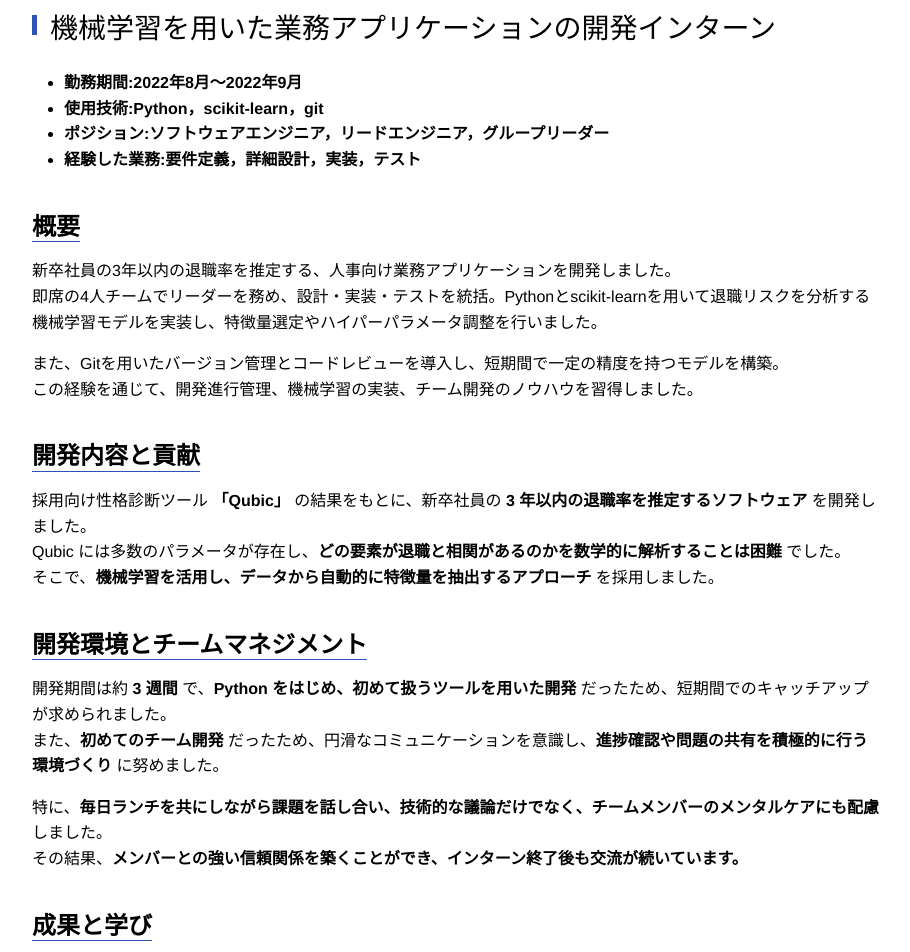
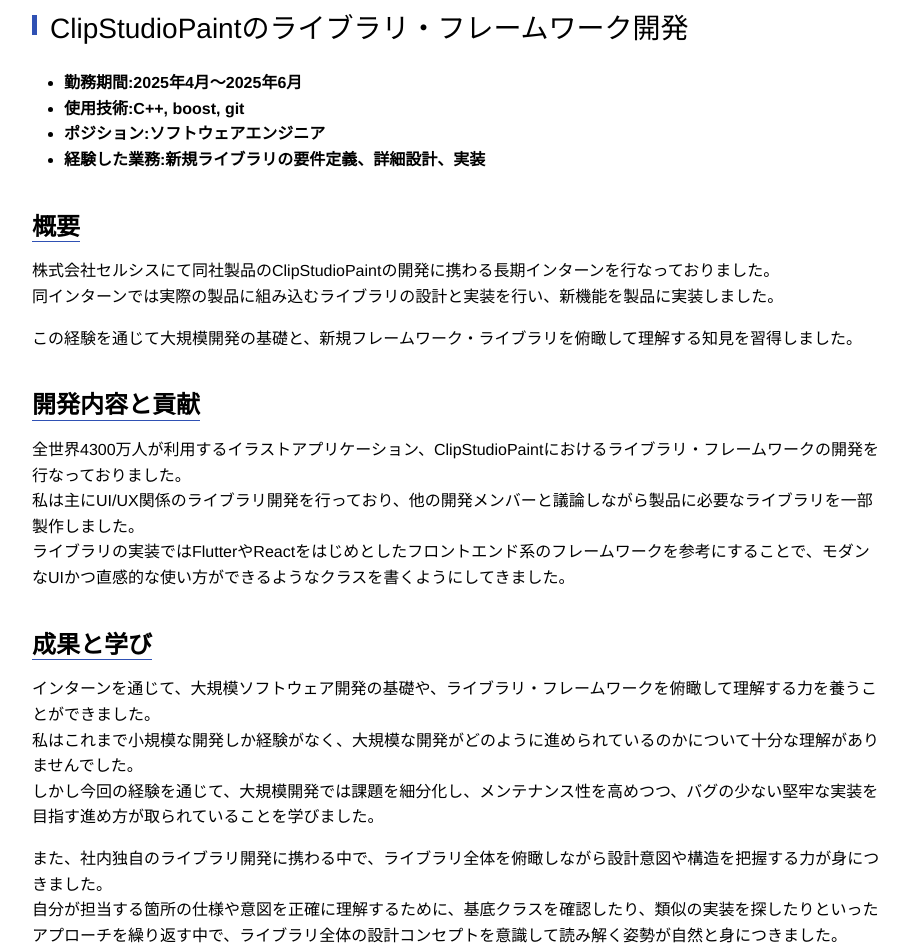
Before and after one commit to NANOBANA-SUB/portfolio, a plain HTML site: page index.html in a window 1280 px wide. Shown: the part 8240-9192 px from the top of the page, without its empty margins (183-1093 px from the left). Drawn offline with nearby package versions, Linux system fonts and the light colour scheme.

Commit message:
セルシスにおけるインターン情報を追加

```diff
--- a/index.html
+++ b/index.html
@@ -3,7 +3,7 @@
       <meta charset="utf-8">
       <meta name="viewport" content="width=device-width, initial-scale=1.0">
 
-      <link rel="stylesheet" href="file:///c:\Users\user\.vscode\extensions\shd101wyy.markdown-preview-enhanced-0.8.15\crossnote\dependencies\katex\katex.min.css">
+      <link rel="stylesheet" href="file:////Users/ishikawayuuya/.vscode/extensions/shd101wyy.markdown-preview-enhanced-0.8.18/crossnote/dependencies/katex/katex.min.css">
 
 
 
@@ -394,6 +394,27 @@
 <p>また、将来的にさまざまなモデルをロードできるようにするため、各モデル専用のクラスを作成する前に、共通のインターフェースを設計したいと考えています。</p>
 <h2 id="過去のアルバイトインターン経験">過去のアルバイト(インターン)経験 </h2>
 <p>今まで経験した中から一部を抜粋して紹介します。</p>
+<h2 id="clipstudiopaintのライブラリフレームワーク開発">ClipStudioPaintのライブラリ・フレームワーク開発 </h2>
+<ul>
+<li><strong>勤務期間:2025年4月〜2025年6月</strong></li>
+<li><strong>使用技術:C++, boost, git</strong></li>
+<li><strong>ポジション:ソフトウェアエンジニア</strong></li>
+<li><strong>経験した業務:新規ライブラリの要件定義、詳細設計、実装</strong></li>
+</ul>
+<h3 id="概要"><strong>概要</strong> </h3>
+<p>株式会社セルシスにて同社製品のClipStudioPaintの開発に携わる長期インターンを行なっておりました。<br>
+同インターンでは実際の製品に組み込むライブラリの設計と実装を行い、新機能を製品に実装しました。</p>
+<p>この経験を通じて大規模開発の基礎と、新規フレームワーク・ライブラリを俯瞰して理解する知見を習得しました。</p>
+<h3 id="開発内容と貢献"><strong>開発内容と貢献</strong> </h3>
+<p>全世界4300万人が利用するイラストアプリケーション、ClipStudioPaintにおけるライブラリ・フレームワークの開発を行なっておりました。<br>
+私は主にUI/UX関係のライブラリ開発を行っており、他の開発メンバーと議論しながら製品に必要なライブラリを一部製作しました。<br>
+ライブラリの実装ではFlutterやReactをはじめとしたフロントエンド系のフレームワークを参考にすることで、モダンなUIかつ直感的な使い方ができるようなクラスを書くようにしてきました。</p>
+<h3 id="成果と学び"><strong>成果と学び</strong> </h3>
+<p>インターンを通じて、大規模ソフトウェア開発の基礎や、ライブラリ・フレームワークを俯瞰して理解する力を養うことができました。<br>
+私はこれまで小規模な開発しか経験がなく、大規模な開発がどのように進められているのかについて十分な理解がありませんでした。<br>
+しかし今回の経験を通じて、大規模開発では課題を細分化し、メンテナンス性を高めつつ、バグの少ない堅牢な実装を目指す進め方が取られていることを学びました。</p>
+<p>また、社内独自のライブラリ開発に携わる中で、ライブラリ全体を俯瞰しながら設計意図や構造を把握する力が身につきました。<br>
+自分が担当する箇所の仕様や意図を正確に理解するために、基底クラスを確認したり、類似の実装を探したりといったアプローチを繰り返す中で、ライブラリ全体の設計コンセプトを意識して読み解く姿勢が自然と身につきました。</p>
 <h2 id="機械学習を用いた業務アプリケーションの開発インターン">機械学習を用いた業務アプリケーションの開発インターン </h2>
 <ul>
 <li><strong>勤務期間:2022年8月～2022年9月</strong></li>
@@ -401,12 +422,12 @@
 <li><strong>ポジション:ソフトウェアエンジニア，リードエンジニア，グループリーダー</strong></li>
 <li><strong>経験した業務:要件定義，詳細設計，実装，テスト</strong></li>
 </ul>
-<h3 id="概要"><strong>概要</strong> </h3>
+<h3 id="概要-1"><strong>概要</strong> </h3>
 <p>新卒社員の3年以内の退職率を推定する、人事向け業務アプリケーションを開発しました。<br>
 即席の4人チームでリーダーを務め、設計・実装・テストを統括。Pythonとscikit-learnを用いて退職リスクを分析する機械学習モデルを実装し、特徴量選定やハイパーパラメータ調整を行いました。</p>
 <p>また、Gitを用いたバージョン管理とコードレビューを導入し、短期間で一定の精度を持つモデルを構築。<br>
 この経験を通じて、開発進行管理、機械学習の実装、チーム開発のノウハウを習得しました。</p>
-<h3 id="開発内容と貢献"><strong>開発内容と貢献</strong> </h3>
+<h3 id="開発内容と貢献-1"><strong>開発内容と貢献</strong> </h3>
 <p>採用向け性格診断ツール <strong>「Qubic」</strong> の結果をもとに、新卒社員の <strong>3 年以内の退職率を推定するソフトウェア</strong> を開発しました。<br>
 Qubic には多数のパラメータが存在し、<strong>どの要素が退職と相関があるのかを数学的に解析することは困難</strong> でした。<br>
 そこで、<strong>機械学習を活用し、データから自動的に特徴量を抽出するアプローチ</strong> を採用しました。</p>
@@ -415,7 +436,7 @@
 また、<strong>初めてのチーム開発</strong> だったため、円滑なコミュニケーションを意識し、<strong>進捗確認や問題の共有を積極的に行う環境づくり</strong> に努めました。</p>
 <p>特に、<strong>毎日ランチを共にしながら課題を話し合い、技術的な議論だけでなく、チームメンバーのメンタルケアにも配慮</strong> しました。<br>
 その結果、<strong>メンバーとの強い信頼関係を築くことができ、インターン終了後も交流が続いています。</strong></p>
-<h3 id="成果と学び"><strong>成果と学び</strong> </h3>
+<h3 id="成果と学び-1"><strong>成果と学び</strong> </h3>
 <p>プロジェクトとしては、<strong>全グループの中で最も高い予測精度を達成</strong> しました。<br>
 しかし、最優秀賞には至らず、その主な要因は <strong>クライアント側の使用感が想定と合わなかったこと</strong> でした。</p>
 <p>この経験を通じて、<strong>開発における要件定義の重要性を実感</strong> し、技術力だけでなく <strong>ユーザーのニーズを的確に捉えるスキルの必要性</strong> を学びました。</p>
@@ -426,13 +447,13 @@
 <li><strong>ポジション:ソフトウェアエンジニア，リードエンジニア</strong></li>
 <li><strong>経験した業務:要件定義，詳細設計，実装，テスト</strong></li>
 </ul>
-<h3 id="概要-1"><strong>概要</strong> </h3>
+<h3 id="概要-2"><strong>概要</strong> </h3>
 <p>特許事務所における、各種申請手続きの自動化を目的とした業務アプリケーションを開発 しています。Selenium を活用し、申請プロセスの効率化とヒューマンエラーの削減 を実現するツールを構築中です。</p>
 <p>開発チームは3人体制で進めており、リードエンジニアとして要件整理、設計、実装を主導。<br>
 これまでの経験を活かし、技術選定や開発方針の決定にも関与しながら、プロジェクトを推進しています。</p>
 <p>また、Tkinter を用いたGUIの実装 にも携わり、ユーザビリティを考慮したデザインを設計。<br>
 バージョン管理にはSubversionを導入し、コードの品質管理やチーム間の開発フローを統率しています。</p>
-<h3 id="開発内容と貢献-1"><strong>開発内容と貢献</strong> </h3>
+<h3 id="開発内容と貢献-2"><strong>開発内容と貢献</strong> </h3>
 <p>特許事務所で利用される <strong>Web ツールの業務自動化を目的としたアプリケーション</strong> を開発しています。<br>
 本プロジェクトでは、<strong>これまでの開発経験を活かし、クライアントとの綿密な仕様策定に注力</strong>。<br>
 ユーザーの抽象的な要望を具体的な機能として提案し、スムーズな開発を実現しています。</p>
```
Also changed, not shown: 1 other file.
